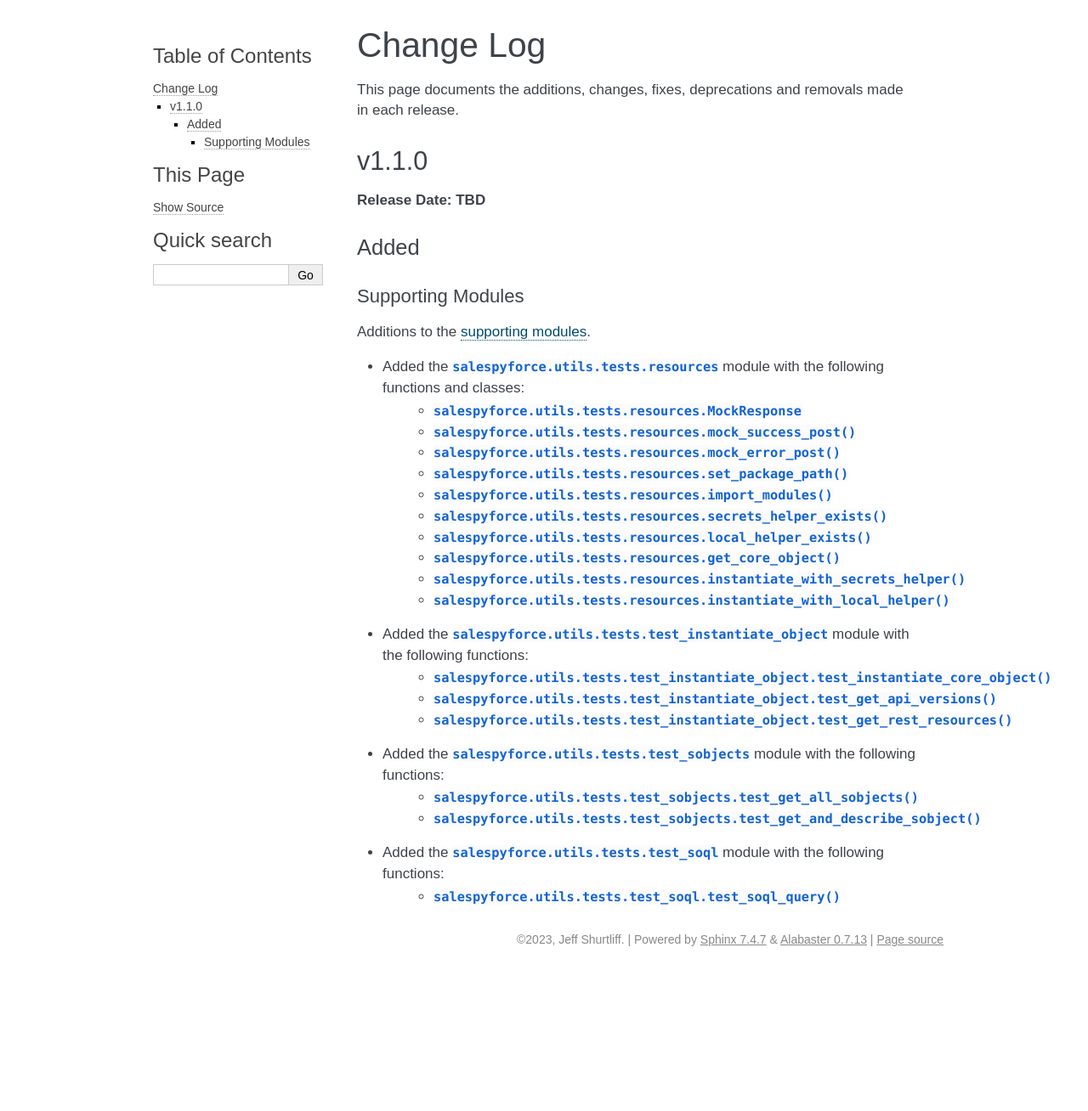
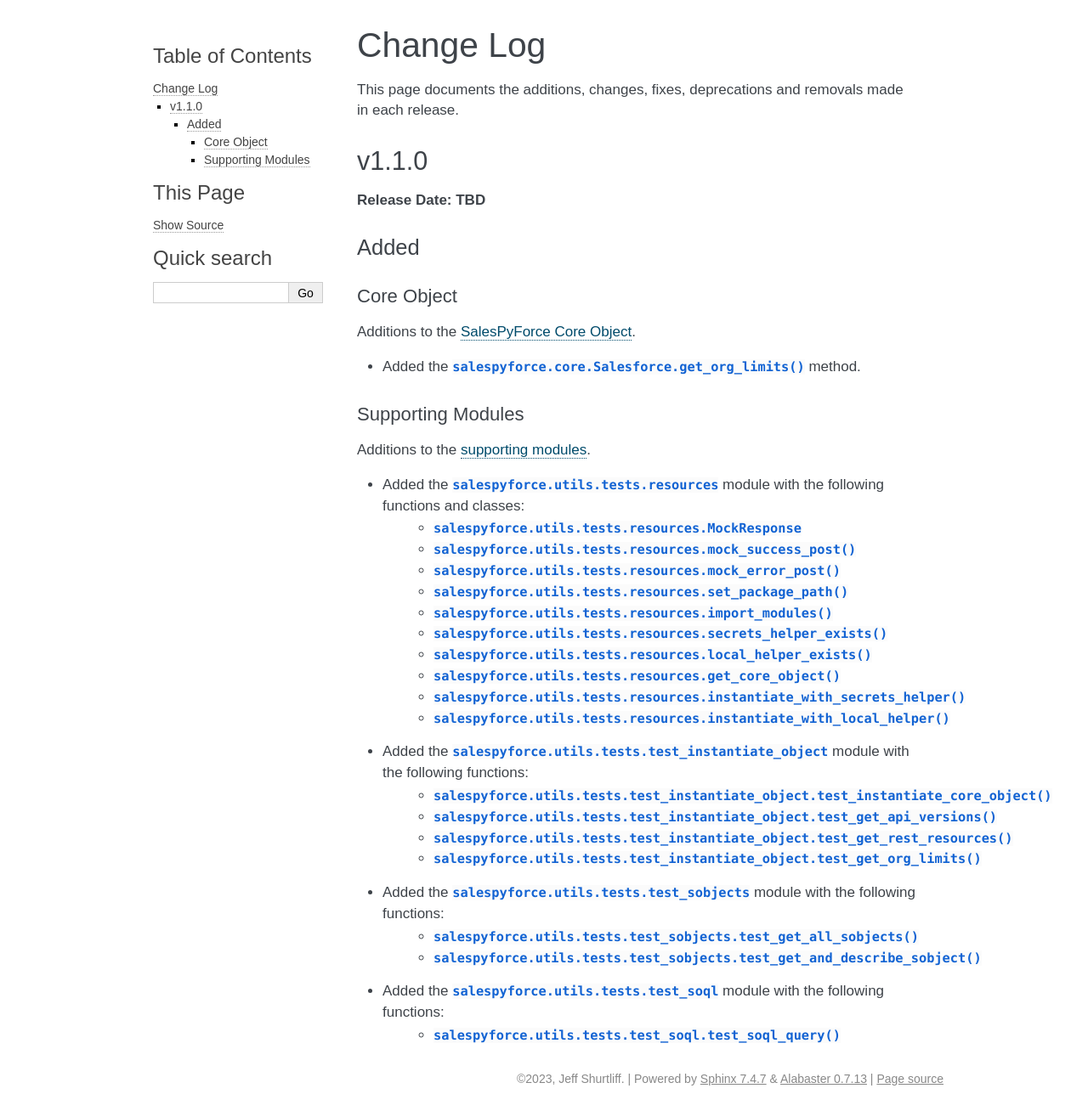
Before and after one commit to jeffshurtliff/salespyforce, a Sphinx documentation site: the page built from docs/changelog.rst, in a window 1280 px wide. Shown: the whole page at 85% size. Built offline with Sphinx 7.4.7, drawn with Linux system fonts in a browser that asks for light colours; before the commit the page ends 1144 px from its top, so only the background shows below that.

Commit message:
Added the test_get_org_limits() function to test_instantiate_object.py

```diff
--- a/docs/changelog.rst
+++ b/docs/changelog.rst
@@ -10,6 +10,12 @@
 
 Added
 =====
+
+Core Object
+-----------
+Additions to the :doc:`core-object-methods`.
+
+* Added the :py:meth:`salespyforce.core.Salesforce.get_org_limits` method.
 
 Supporting Modules
 ------------------
@@ -30,6 +36,7 @@
     * :py:func:`salespyforce.utils.tests.test_instantiate_object.test_instantiate_core_object`
     * :py:func:`salespyforce.utils.tests.test_instantiate_object.test_get_api_versions`
     * :py:func:`salespyforce.utils.tests.test_instantiate_object.test_get_rest_resources`
+    * :py:func:`salespyforce.utils.tests.test_instantiate_object.test_get_org_limits`
 * Added the :py:mod:`salespyforce.utils.tests.test_sobjects` module with the following functions:
     * :py:func:`salespyforce.utils.tests.test_sobjects.test_get_all_sobjects`
     * :py:func:`salespyforce.utils.tests.test_sobjects.test_get_and_describe_sobject`
```
Also changed, not shown: 1 other file.
